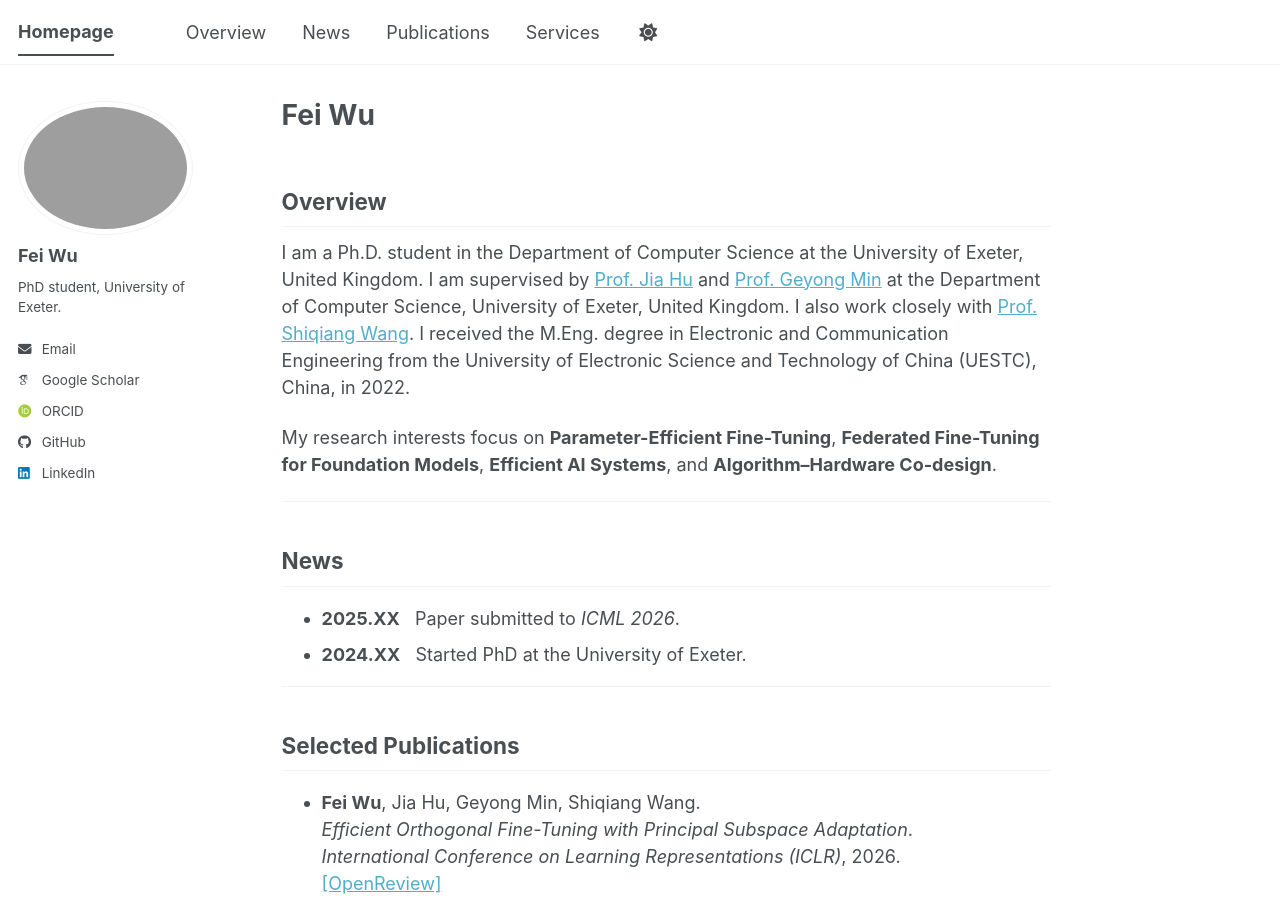
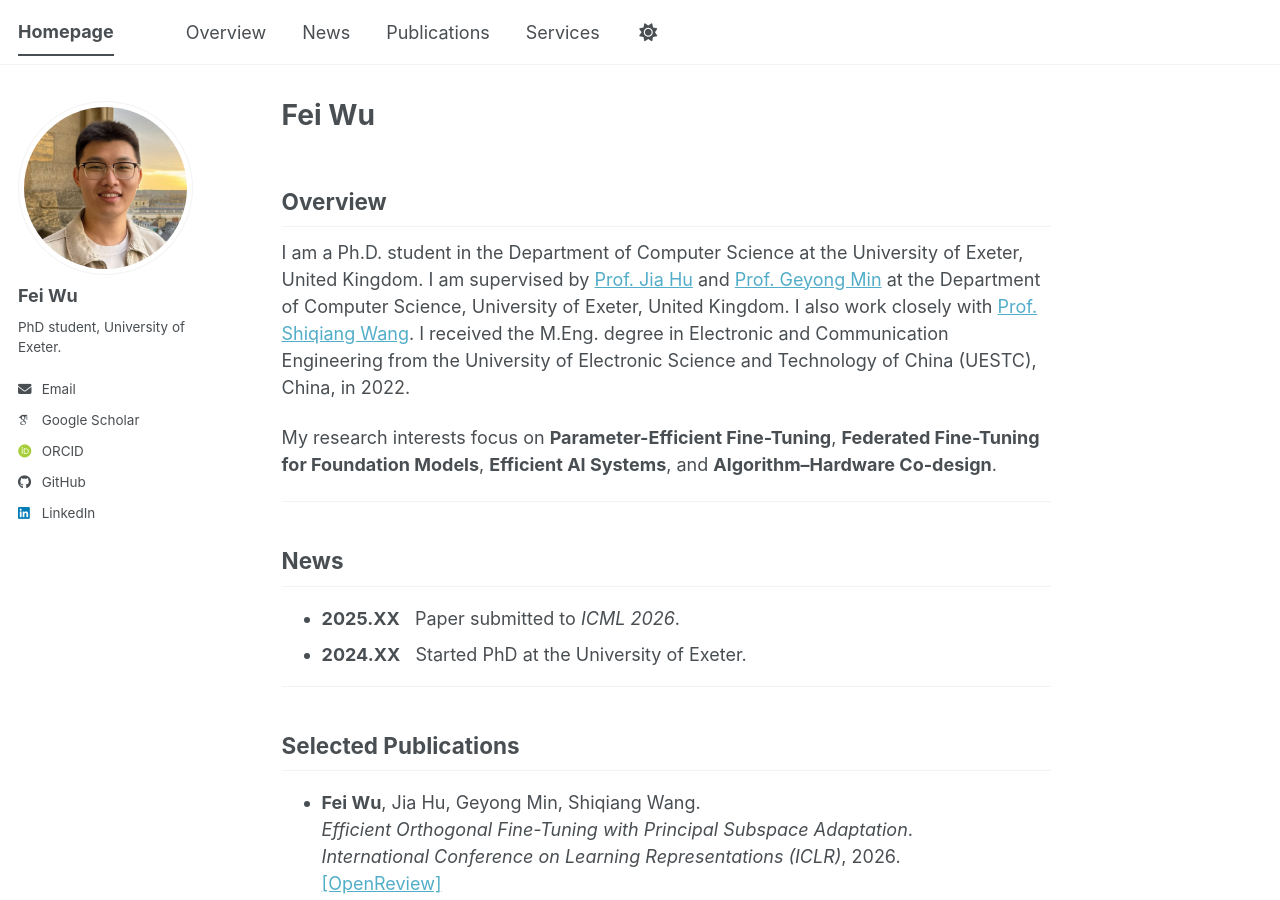
Before and after one commit to fei407/fei407.github.io, a Jekyll site: the page built from _pages/about.md, in a window 1280 px wide and 900 px high. Built offline with Jekyll 4.4.1, drawn with Linux system fonts in a browser that asks for light colours; some web fonts are replaced; a script bundle is joined from its source files by our own code; library files that are not in the unit come from our copies.

Commit message:
update info

```diff
--- a/_config.yml
+++ b/_config.yml
@@ -23,7 +23,7 @@ repository               : "fei407/fei407.github.io"
 #               Additional customization can be done by editing /_includes/author-profile.html
 author:
   # Biographic information
-  avatar           : "portrait-2.jpg"
+  avatar           : "portrait.jpg"
   name             : "Fei Wu"
   pronouns         : # URL
   bio              : "PhD student, University of Exeter."
```
Also changed, not shown: images/portrait.jpg (renamed from images/portrait-1.jpg), 1 other file.
